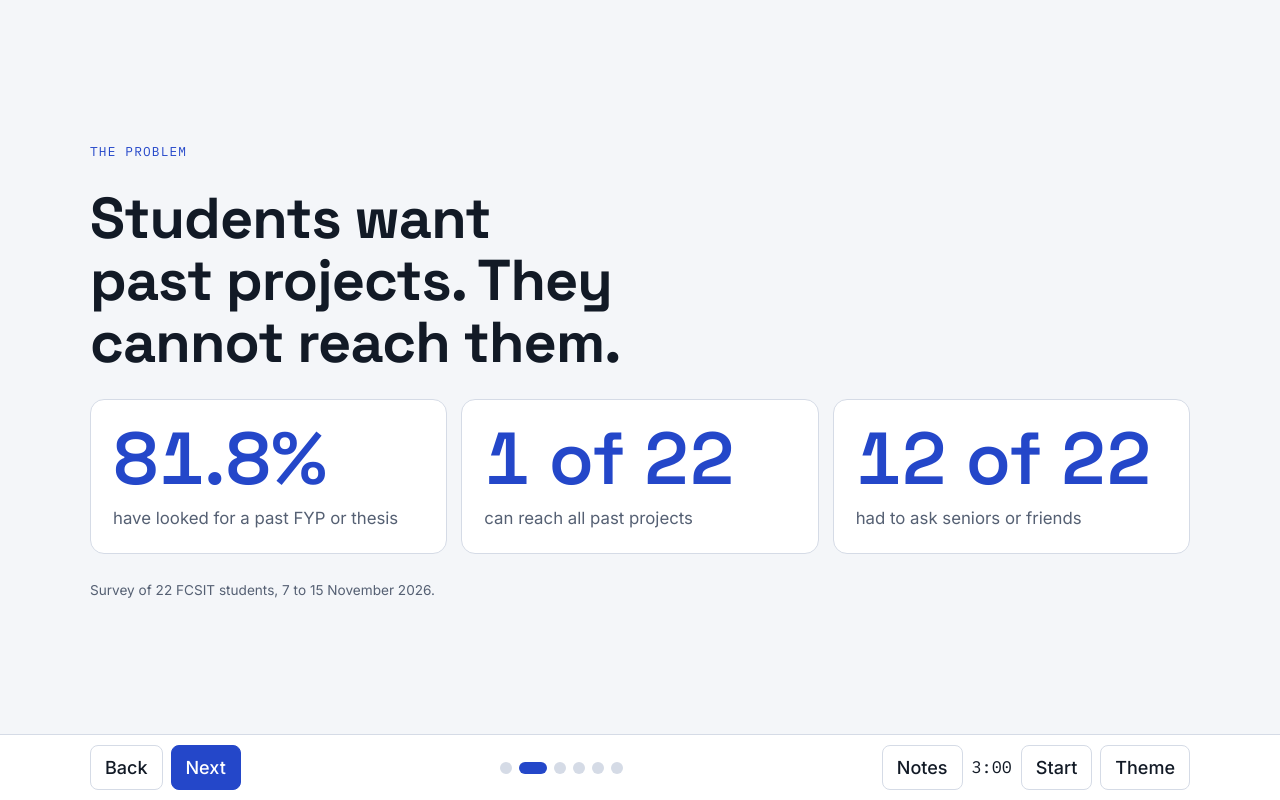
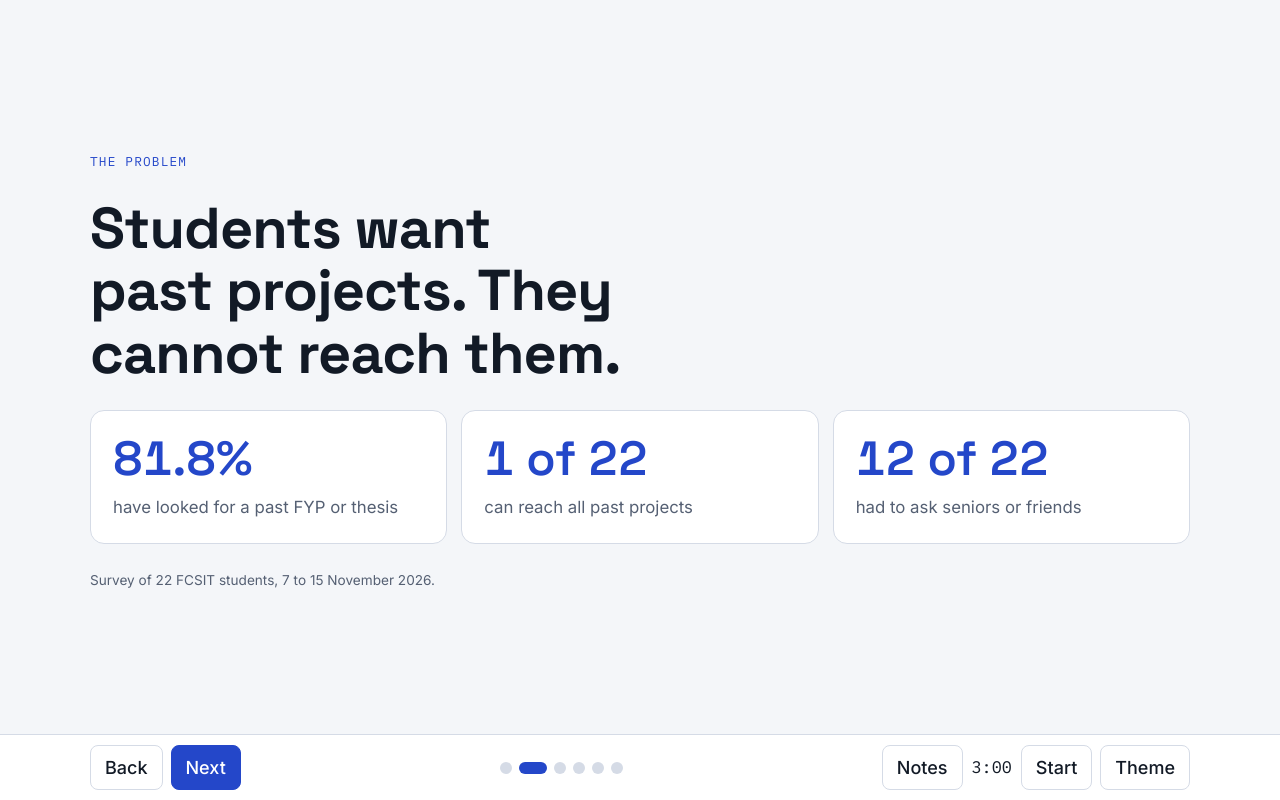
Before and after one commit to hanisnabilaaa/FCSIT-SAD-, a plain HTML site: page index.html in a window 1280 px wide. Both pictures are taken after a click on the button "Next". Drawn offline with Linux system fonts and the light colour scheme.

Commit message:
Update index.html
updated the wrapping in feasibility

```diff
--- a/index.html
+++ b/index.html
@@ -49,7 +49,7 @@ button{font:inherit;color:inherit;cursor:pointer}
 /* big numbers */
 .trio{display:grid;grid-template-columns:repeat(3,minmax(0,1fr));gap:14px}
 .big{background:var(--surface);border:1px solid var(--line);border-radius:14px;padding:22px}
-.big b{display:block;font-family:var(--f-display);font-size:clamp(2.4rem,6.5vw,4.6rem);line-height:1;color:var(--accent);font-weight:600}
+.big b{display:block;font-family:var(--f-display);font-size:clamp(1.8rem,3.8vw,3rem);line-height:1.1;color:var(--accent);font-weight:600;word-break:break-word}
 .big span{display:block;margin-top:10px;font-size:1.05rem;color:var(--muted)}
 @media(max-width:760px){.trio{grid-template-columns:minmax(0,1fr)}.big b{font-size:2.8rem}}
 .src{font-size:.85rem;color:var(--muted)}
```
